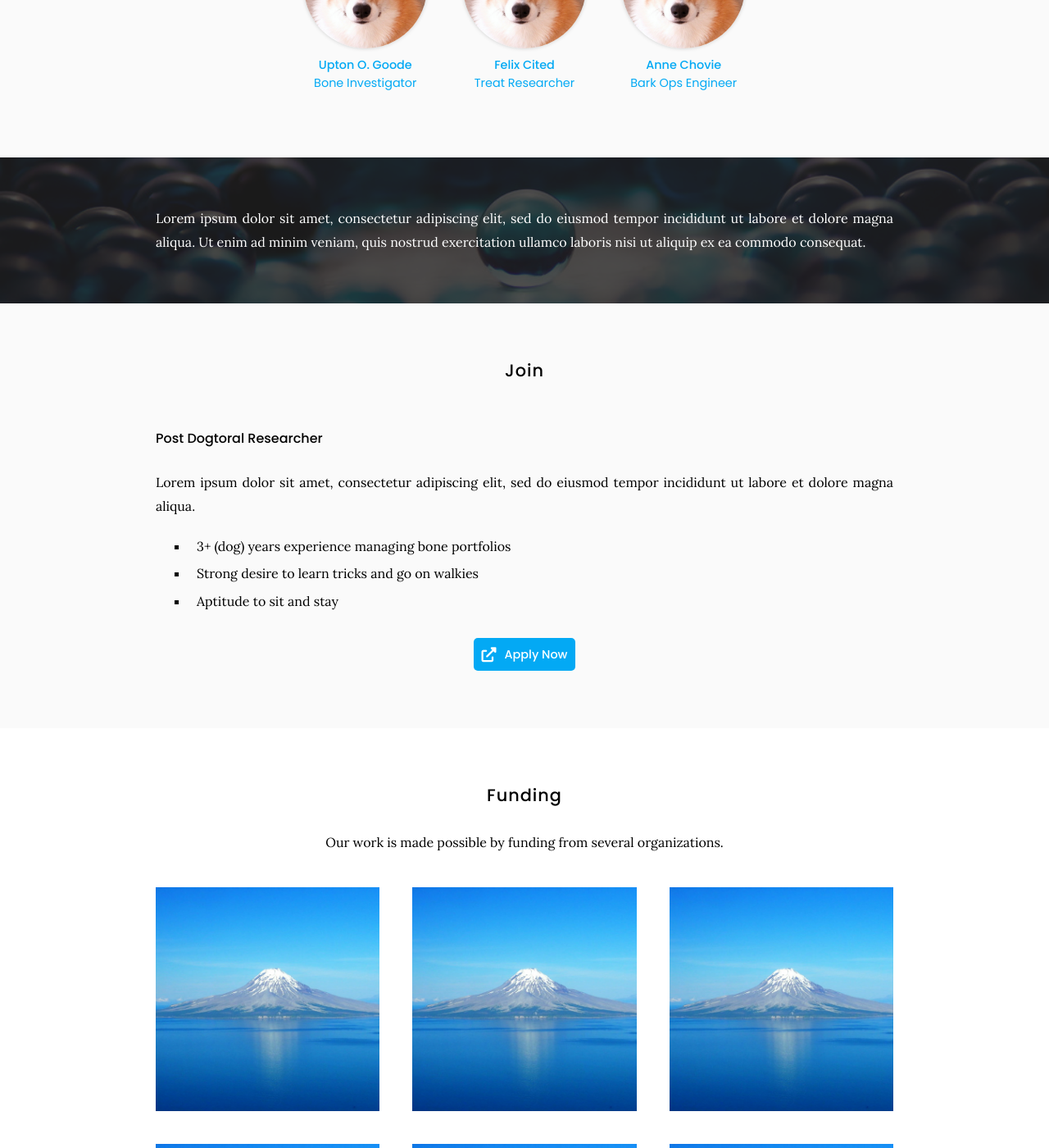
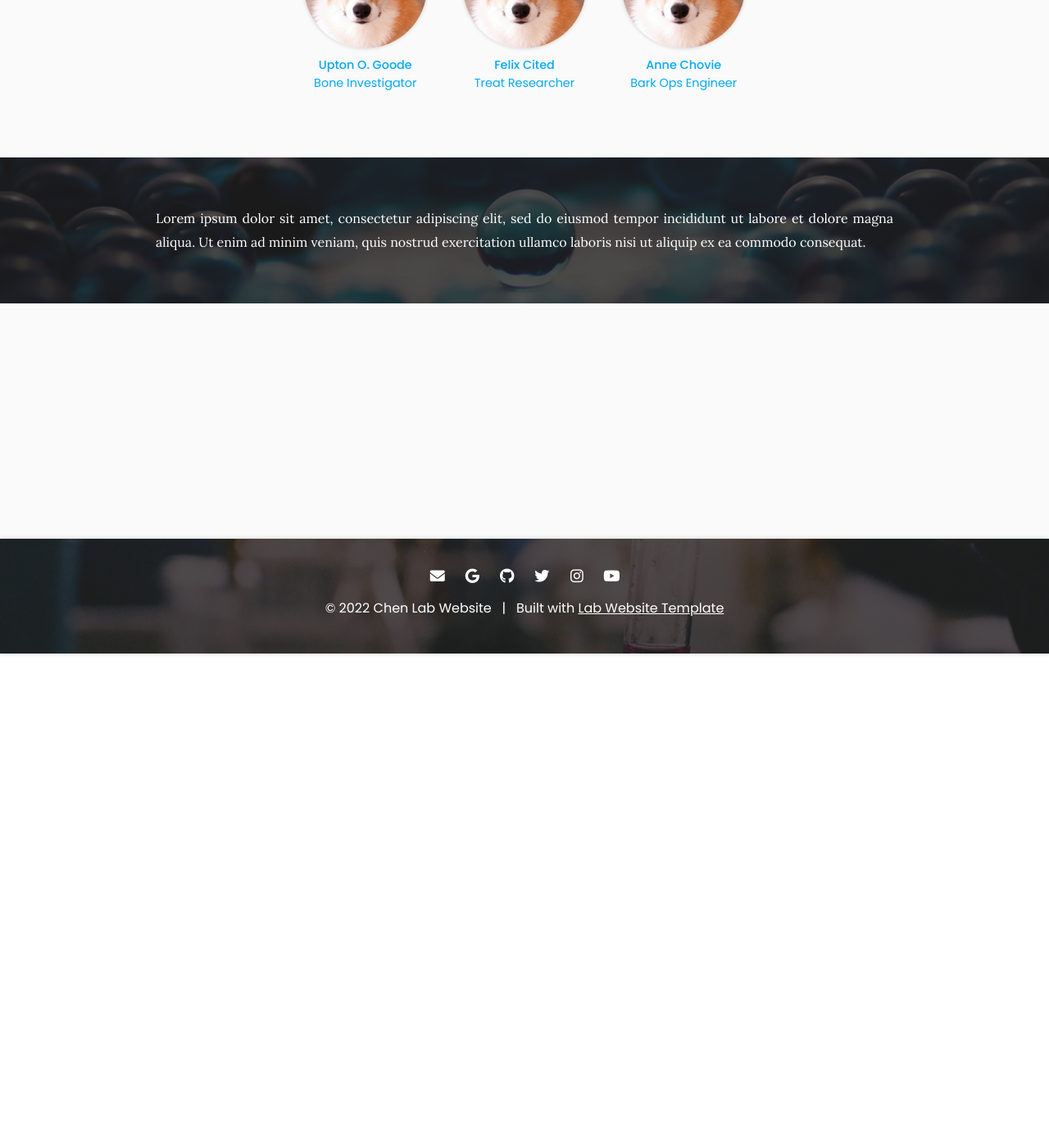
Before and after one commit to wmeng1018/Chen-lab-website, a Jekyll site: the page built from team/index.md, in a window 1280 px wide and 1400 px high, scrolled down 603 px. Shown: the whole window at 82% size. Built offline with Jekyll 4.4.1, drawn with Linux system fonts in a browser that asks for light colours.

Commit message:
Update index.md

```diff
--- a/team/index.md
+++ b/team/index.md
@@ -40,52 +40,3 @@ Lorem ipsum dolor sit amet, consectetur adipiscing elit, sed do eiusmod tempor i
 Ut enim ad minim veniam, quis nostrud exercitation ullamco laboris nisi ut aliquip ex ea commodo consequat.
 
 {% include section.html %}
-
-## Join
-
-#### Post Dogtoral Researcher
-
-Lorem ipsum dolor sit amet, consectetur adipiscing elit, sed do eiusmod tempor incididunt ut labore et dolore magna aliqua.
-
-- 3+ (dog) years experience managing bone portfolios
-- Strong desire to learn tricks and go on walkies
-- Aptitude to sit and stay
-
-{% include link.html type="external" link="https://google.com/" text="Apply Now" icon="" style="button" %}
-{:.center}
-
-{% include section.html %}
-
-## Funding
-
-Our work is made possible by funding from several organizations.
-{:.center}
-
-{%
-  include gallery.html
-  style="square"
-
-  image1="images/photo.jpg"
-  link1="https://nasa.gov/"
-  tooltip1="Cool Foundation"
-
-  image2="images/photo.jpg"
-  link2="https://nasa.gov/"
-  tooltip2="Cool Institute"
-
-  image3="images/photo.jpg"
-  link3="https://nasa.gov/"
-  tooltip3="Cool Initiative"
-
-  image4="images/photo.jpg"
-  link4="https://nasa.gov/"
-  tooltip4="Cool Foundation"
-
-  image5="images/photo.jpg"
-  link5="https://nasa.gov/"
-  tooltip5="Cool Institute"
-
-  image6="images/photo.jpg"
-  link6="https://nasa.gov/"
-  tooltip6="Cool Initiative"
-%}
```
